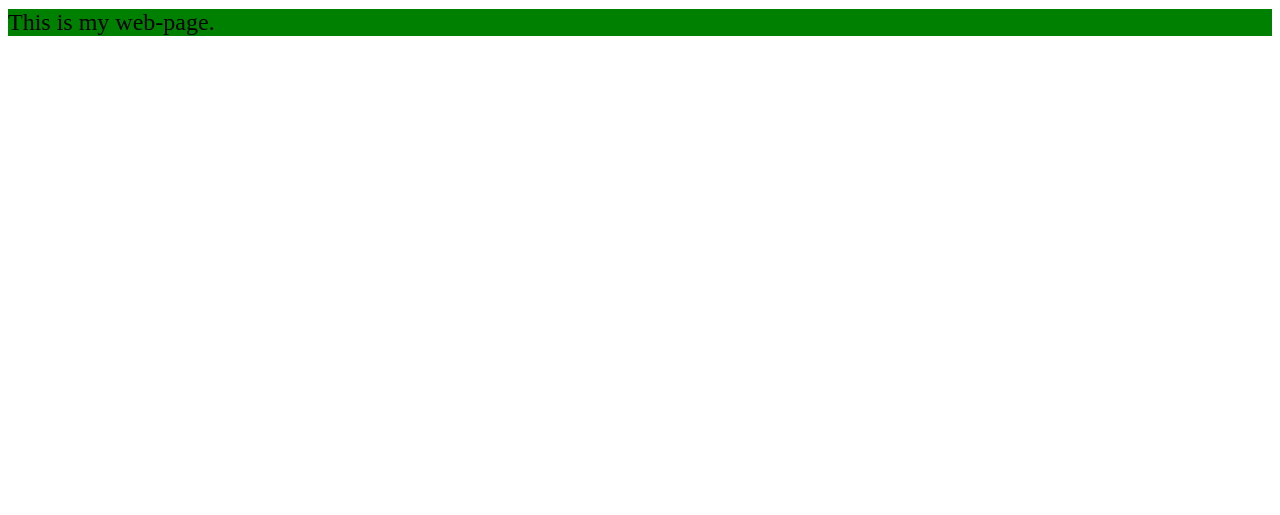
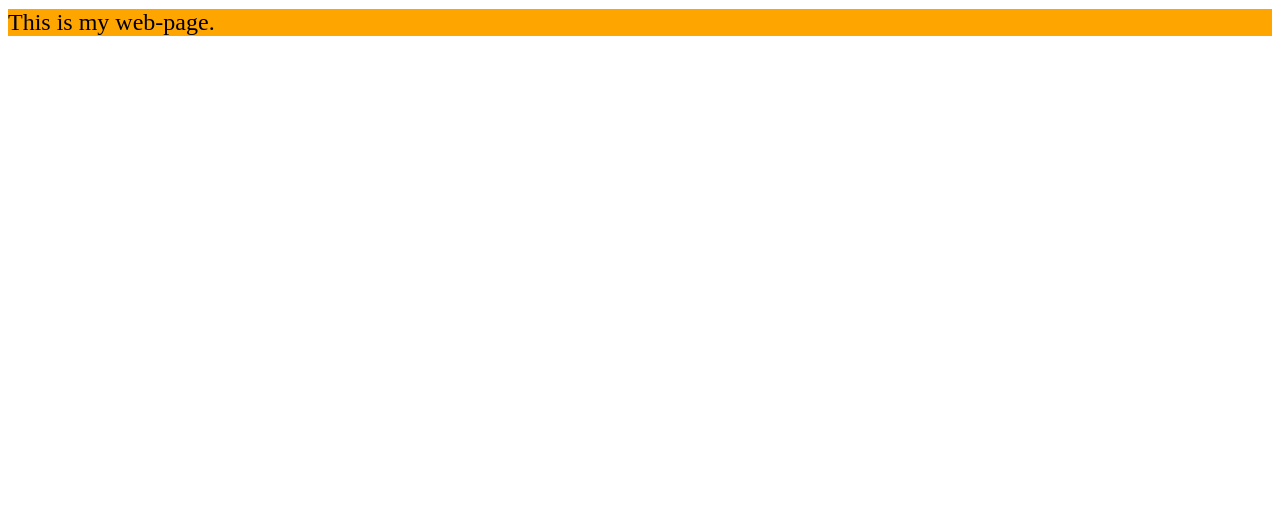
Before and after one commit to Umka22/rsschool-cv, a plain HTML site: page index.html in a window 1280 px wide. Shown: the part 285-800 px from the top of the page. Drawn offline with Linux system fonts and the light colour scheme.

Commit message:
fix: fix style.css

```diff
--- a/style.css
+++ b/style.css
@@ -2,6 +2,3 @@ p {
     background: orange;
     font-size: 24px;
   }
-  p {
-    background: green;
-  }
```
